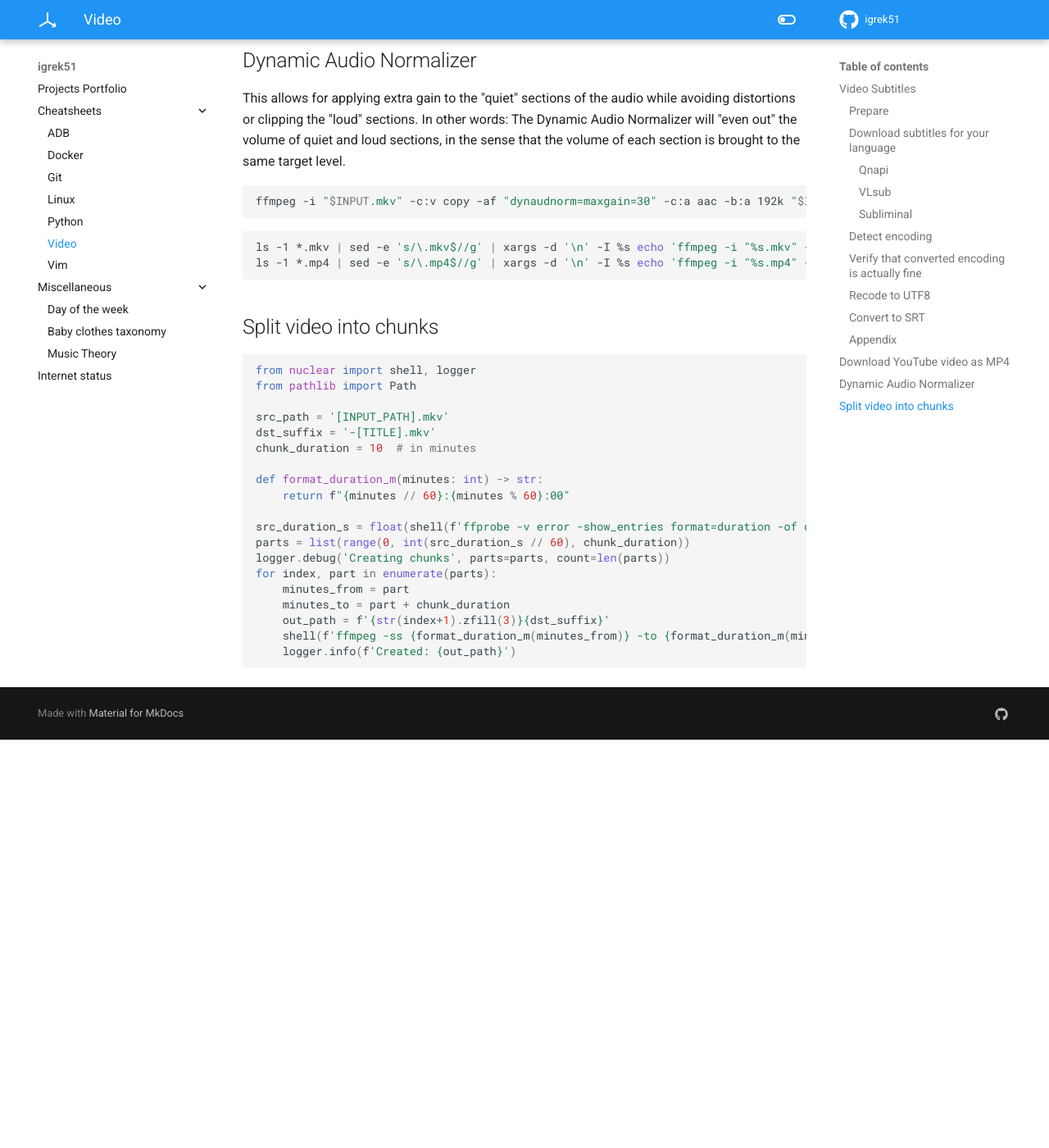
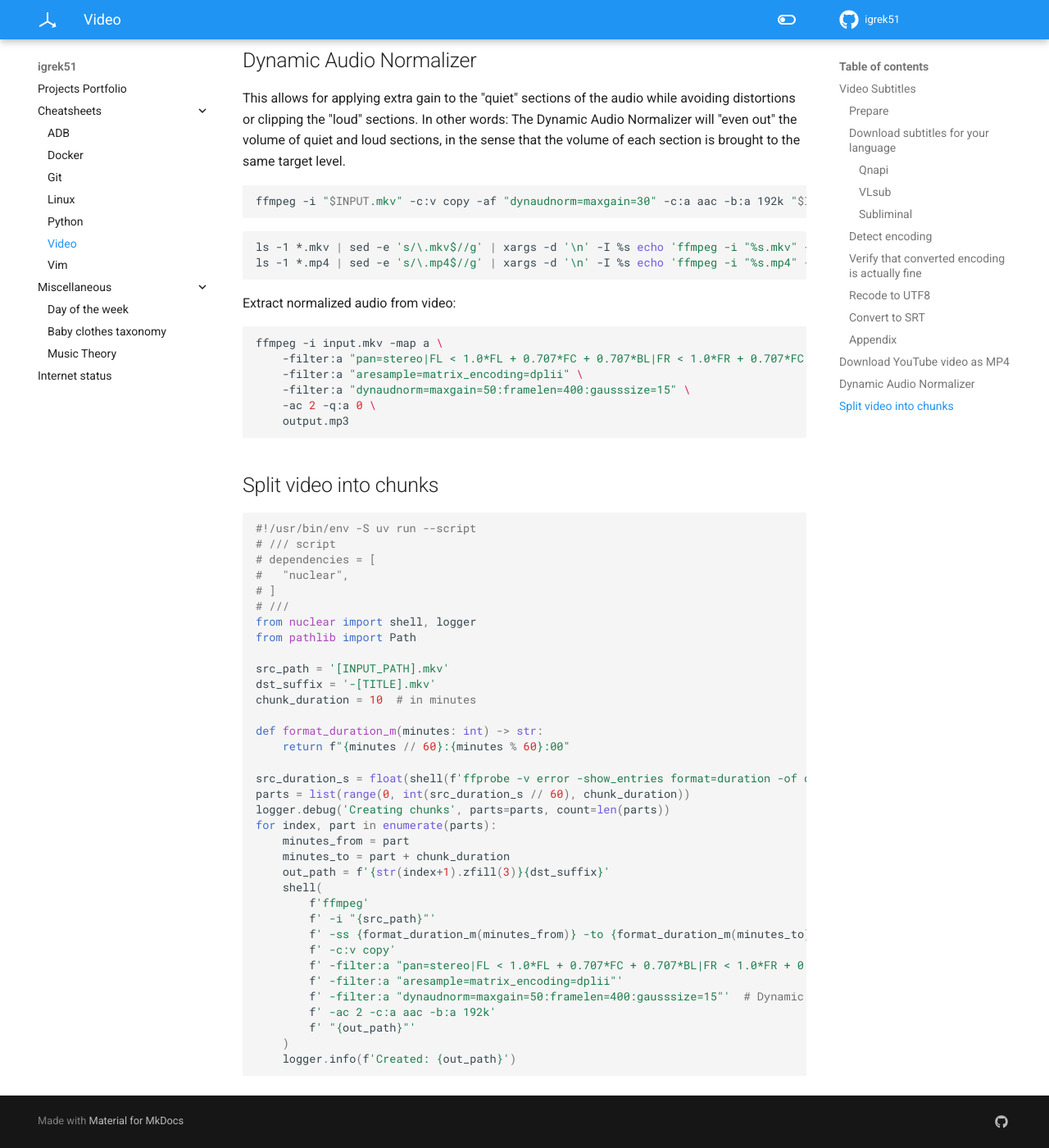
Before and after one commit to igrek51/igrek51.github.io, an MkDocs documentation site: the page built from docs/cheatsheet/video.md, in a window 1280 px wide and 1400 px high, scrolled down 1987 px. Shown: the whole window at 82% size. Built offline with MkDocs 1.6.1 and Material for MkDocs 9.7.7, drawn with Linux system fonts in a browser that asks for light colours; before the commit the page ends 2889 px from its top, so only the background shows below that.

Commit message:
Enhance dynamic volume normalization

````diff
--- a/docs/cheatsheet/video.md
+++ b/docs/cheatsheet/video.md
@@ -88,8 +88,24 @@ ls -1 *.mkv | sed -e 's/\.mkv$//g' | xargs -d '\n' -I %s echo 'ffmpeg -i "%s.mkv
 ls -1 *.mp4 | sed -e 's/\.mp4$//g' | xargs -d '\n' -I %s echo 'ffmpeg -i "%s.mp4" -c:v copy -af "dynaudnorm=maxgain=30" -c:a aac -b:a 192k "%s.norm.mp4"'
 ```
 
+Extract normalized audio from video:
+```sh
+ffmpeg -i input.mkv -map a \
+    -filter:a "pan=stereo|FL < 1.0*FL + 0.707*FC + 0.707*BL|FR < 1.0*FR + 0.707*FC + 0.707*BR" \
+    -filter:a "aresample=matrix_encoding=dplii" \
+    -filter:a "dynaudnorm=maxgain=50:framelen=400:gausssize=15" \
+    -ac 2 -q:a 0 \
+    output.mp3
+```
+
 ## Split video into chunks
 ```python
+#!/usr/bin/env -S uv run --script
+# /// script
+# dependencies = [
+#   "nuclear",
+# ]
+# ///
 from nuclear import shell, logger
 from pathlib import Path
 
@@ -107,6 +123,16 @@ for index, part in enumerate(parts):
     minutes_from = part
     minutes_to = part + chunk_duration
     out_path = f'{str(index+1).zfill(3)}{dst_suffix}'
-    shell(f'ffmpeg -ss {format_duration_m(minutes_from)} -to {format_duration_m(minutes_to)} -i "{src_path}" -c:v copy -af "dynaudnorm=maxgain=30" "{out_path}"')
+    shell(
+        f'ffmpeg'
+        f' -i "{src_path}"'
+        f' -ss {format_duration_m(minutes_from)} -to {format_duration_m(minutes_to)}'
+        f' -c:v copy'
+        f' -filter:a "pan=stereo|FL < 1.0*FL + 0.707*FC + 0.707*BL|FR < 1.0*FR + 0.707*FC + 0.707*BR"'  # Downmix to stereo
+        f' -filter:a "aresample=matrix_encoding=dplii"'
+        f' -filter:a "dynaudnorm=maxgain=50:framelen=400:gausssize=15"'  # Dynamic audio normalization
+        f' -ac 2 -c:a aac -b:a 192k'
+        f' "{out_path}"'
+    )
     logger.info(f'Created: {out_path}')
 ```
````
